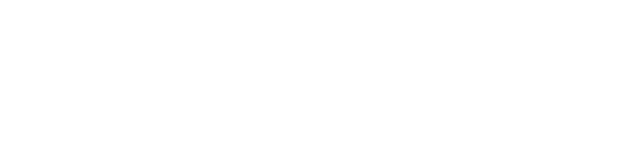
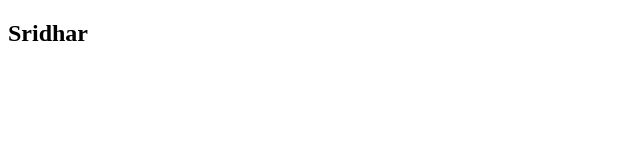
Before and after one commit to Sridhar2711J/demo, a plain HTML site: page index.html in a window 1280 px wide. Shown: the whole page, without its empty margins (0-640 px from the left). Drawn offline with Linux system fonts and the light colour scheme.

Commit message:
Update index.html

```diff
--- a/index.html
+++ b/index.html
@@ -4,6 +4,7 @@
     <meta charset="UTF-8">
     <meta name="viewport" content="width=device-width, initial-scale=1.0">
     <title>Document</title>
+    <h2>Sridhar</h2>
 </head>
 <body>
 
```
